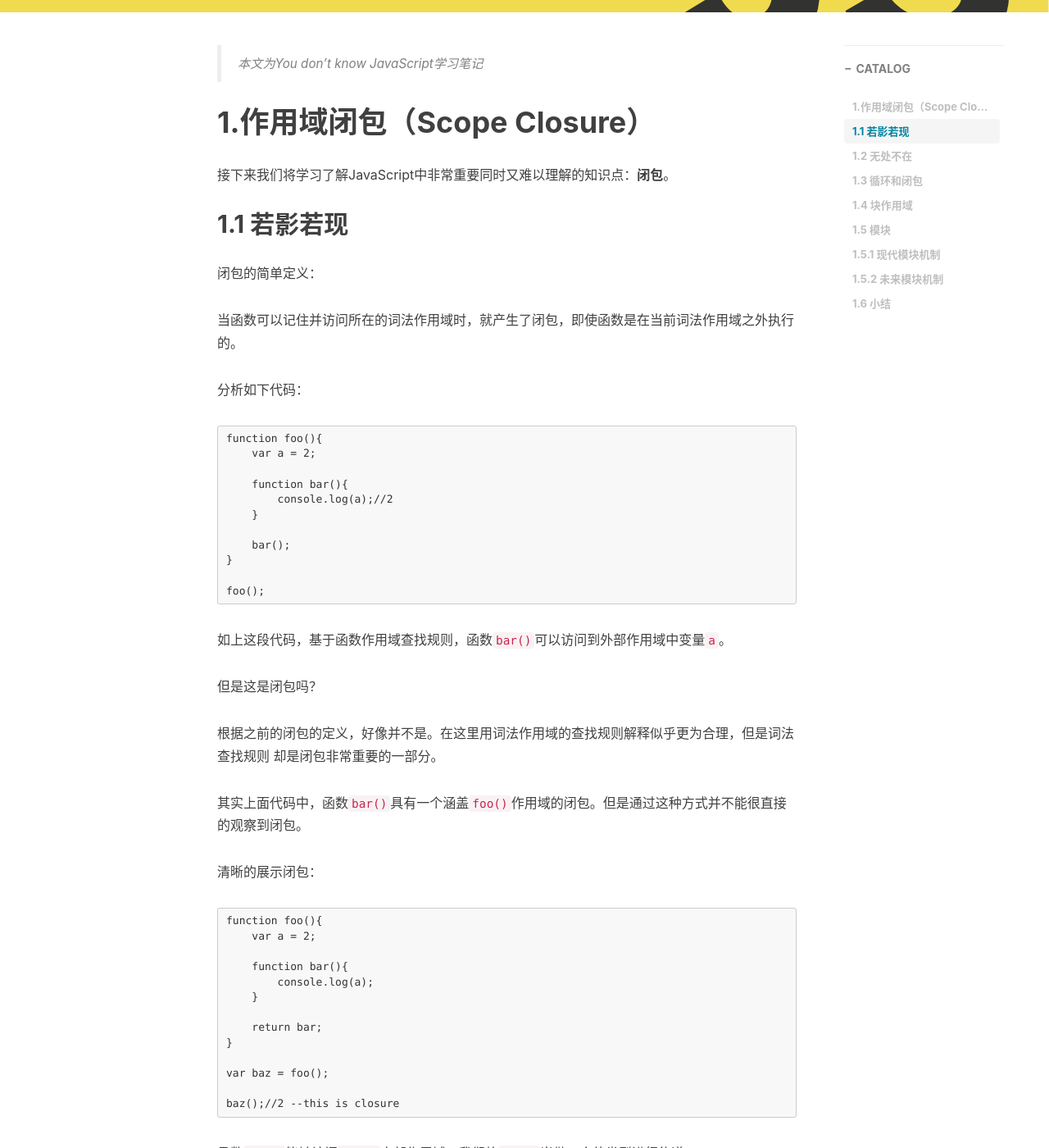
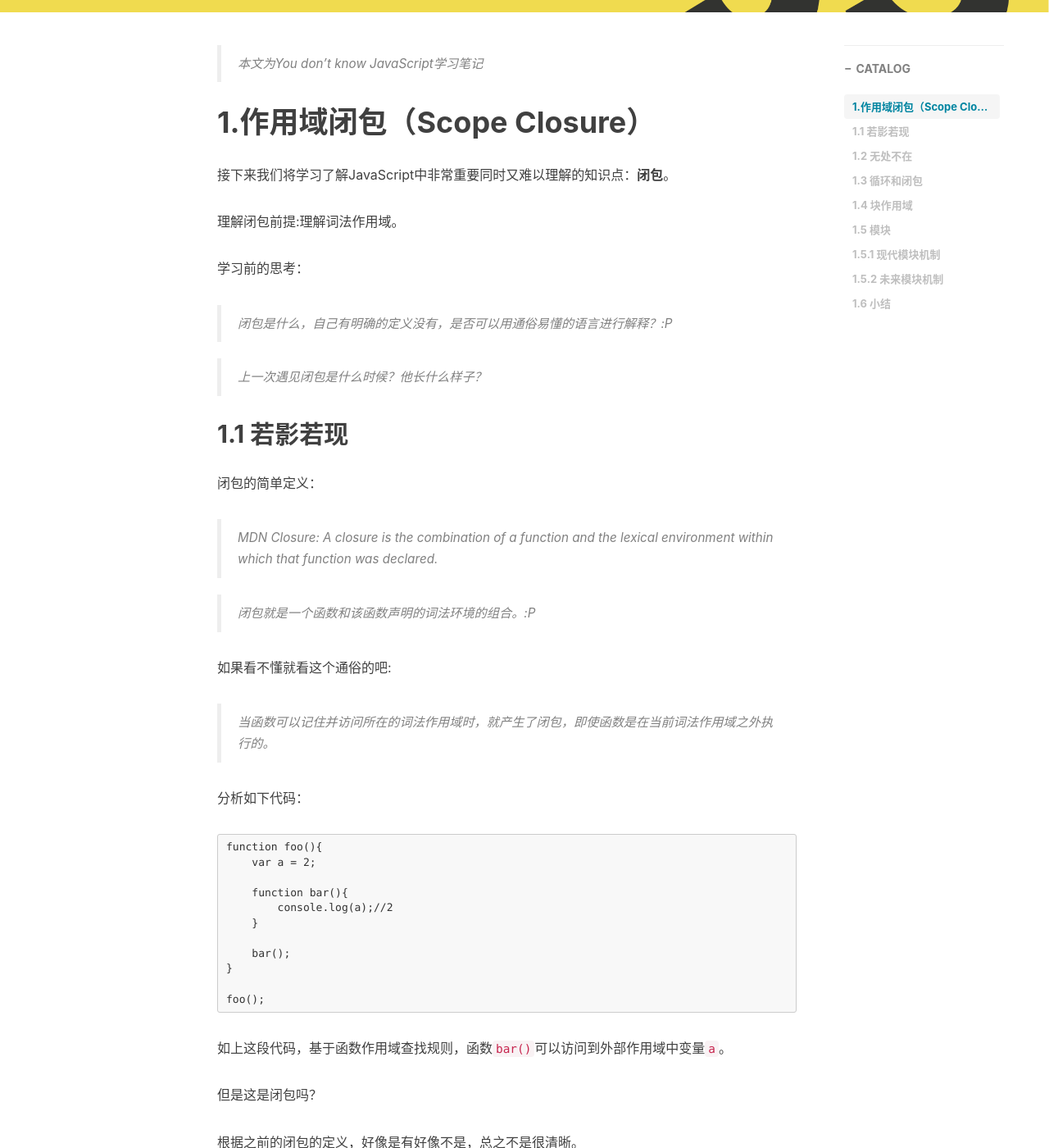
Before and after one commit to wolfdu/wolfdu.github.io, a Jekyll site: the page built from _posts/2017-07-25-scope-closure.markdown, in a window 1280 px wide and 1400 px high, scrolled down 508 px. Shown: the whole window at 82% size. Built offline with Jekyll 4.4.1, drawn with Linux system fonts in a browser that asks for light colours; nearby versions of some CDN libraries; comment, search, counter and statistics services are not loaded; some of the changed text lies outside the part shown.

Commit message:
modify post

```diff
--- a/_posts/2017-07-25-scope-closure.markdown
+++ b/_posts/2017-07-25-scope-closure.markdown
@@ -16,11 +16,26 @@ tags:
 
 接下来我们将学习了解JavaScript中非常重要同时又难以理解的知识点：**闭包**。
 
+理解闭包前提:理解词法作用域。
+
+学习前的思考：
+
+> 闭包是什么，自己有明确的定义没有，是否可以用通俗易懂的语言进行解释？:P
+
+> 上一次遇见闭包是什么时候？他长什么样子？
+
+
 ## 1.1 若影若现
 
 闭包的简单定义：
 
-当函数可以记住并访问所在的词法作用域时，就产生了闭包，即使函数是在当前词法作用域之外执行的。
+> MDN Closure: A closure is the combination of a function and the lexical environment within which that function was declared.
+
+> 闭包就是一个函数和该函数声明的词法环境的组合。:P
+
+如果看不懂就看这个通俗的吧:
+
+> 当函数可以记住并访问所在的词法作用域时，就产生了闭包，即使函数是在当前词法作用域之外执行的。
 
 分析如下代码：
 
@@ -40,8 +55,10 @@ tags:
 
 但是这是闭包吗？
 
-根据之前的闭包的定义，好像并不是。在这里用词法作用域的查找规则解释似乎更为合理，但是词法查找规则
-却是闭包非常重要的一部分。
+根据之前的闭包的定义，好像是有好像不是，总之不是很清晰。
+
+在这里用词法作用域的查找规则解释更为合理，其实词法作用域查找规则
+也是闭包非常重要的一部分。
 
 其实上面代码中，函数`bar()`具有一个涵盖`foo()`作用域的闭包。但是通过这种方式并不能很直接
 的观察到闭包。
```
